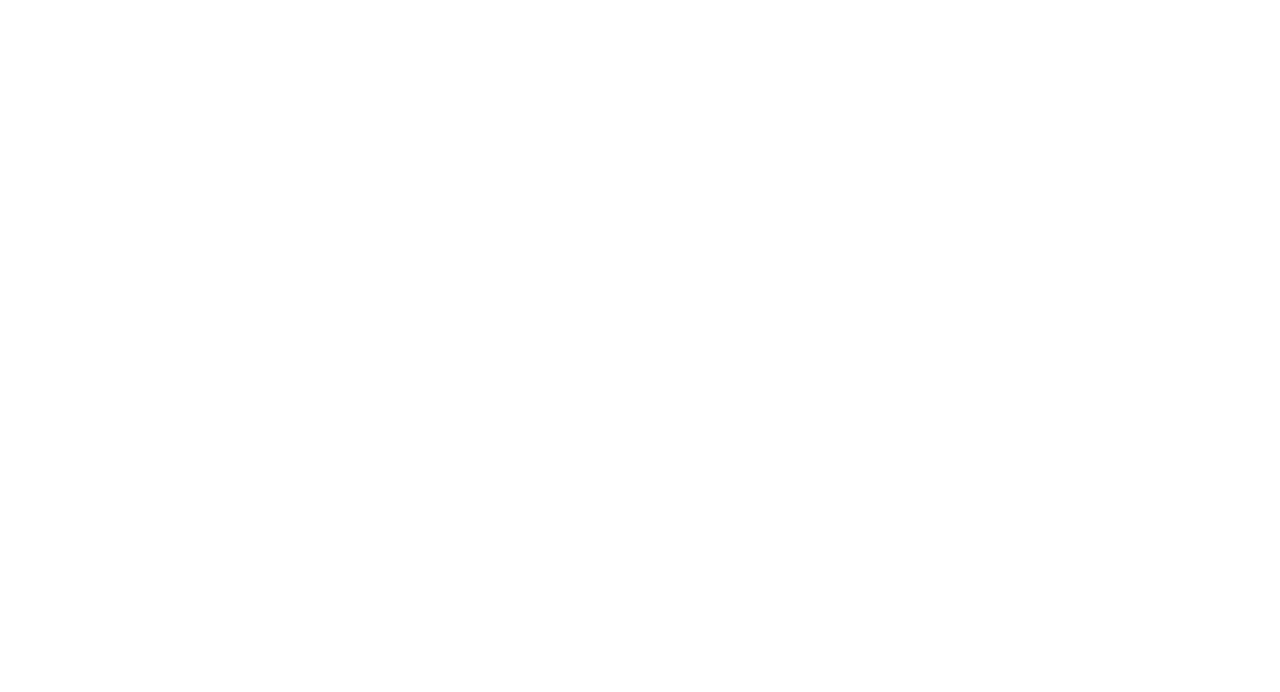
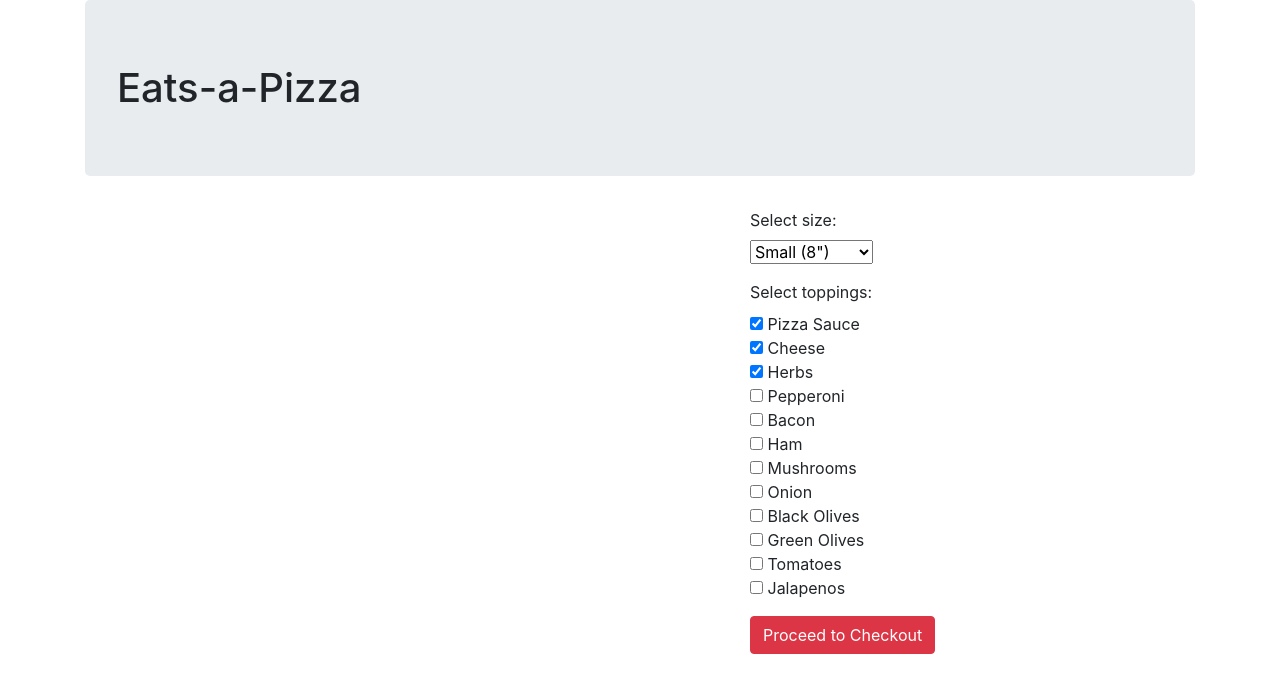
Before and after one commit to ChrisMCrow/pizza-order, a plain HTML site: page index.html in a window 1280 px wide. Drawn offline with Linux system fonts and the light colour scheme.

Commit message:
add initial html and readme

```diff
--- a/index.html
+++ b/index.html
@@ -5,10 +5,45 @@
     <link href="css/styles.css" rel="stylesheet" type="text/css">
     <script src="js/jquery-3.3.1.js"></script>
     <script src="js/scripts.js"></script>
-    <title>Tic Tac Toe</title>
+    <title>Eats-a-Pizza</title>
   </head>
   <body>
     <div class="container">
+      <h1 class="jumbotron">Eats-a-Pizza</h1>
+      <div class="row">
+        <div class="col-md-7">
+          <div id="pizza">
+          </div>
+        </div>
+        <div class="col-md-5">
+          <form>
+            <div class="form-group">
+              <label for="size">Select size:</label><br>
+              <select id="size">
+                <option value="sm">Small (8")</option>
+                <option value="md">Medium (12")</option>
+                <option value="lg">Large (16")</option>
+              </select><br>
+            </div>
+            <div class="form-group">
+              <label for="toppings">Select toppings:</label><br>
+              <input id="pizza_sauce" type="checkbox" name="toppings" value="basic" checked>  Pizza Sauce<br>
+              <input id="cheese" type="checkbox" name="toppings" value="basic" checked>  Cheese<br>
+              <input id="herbs" type="checkbox" name="toppings" value="basic" checked>  Herbs<br>
+              <input id="pepperoni" type="checkbox" name="toppings" value="meat">  Pepperoni<br>
+              <input id="bacon" type="checkbox" name="toppings" value="meat">  Bacon<br>
+              <input id="ham" type="checkbox" name="toppings" value="meat">  Ham<br>
+              <input id="mushrooms" type="checkbox" name="toppings" value="veggie">  Mushrooms<br>
+              <input id="onion" type="checkbox" name="toppings" value="veggie">  Onion<br>
+              <input id="black_olives" type="checkbox" name="toppings" value="veggie">  Black Olives<br>
+              <input id="green_olives" type="checkbox" name="toppings" value="veggie">  Green Olives<br>
+              <input id="tomatoes" type="checkbox" name="toppings" value="veggie">  Tomatoes<br>
+              <input id="jalapeno" type="checkbox" name="toppings" value="veggie">  Jalapenos<br>
+            </div>
+            <button type="submit" class="btn btn-danger">Proceed to Checkout</button>
+          </form>
+        </div>
+      </div>
     </div>
   </body>
 </html>
```
Also changed, not shown: img/bacon.png (added), img/black_olives.png (added), img/cheese.png (added), img/green_olives.png (added), img/ham.png (added), img/herbs.png (added), img/jalapeno.png (added), img/mushrooms.png (added), img/onion.png (added), img/pepperoni.png (added), img/pizza_dough.png (added), img/pizza_sauce.png (added), img/tomatoes.png (added), 1 other file.
